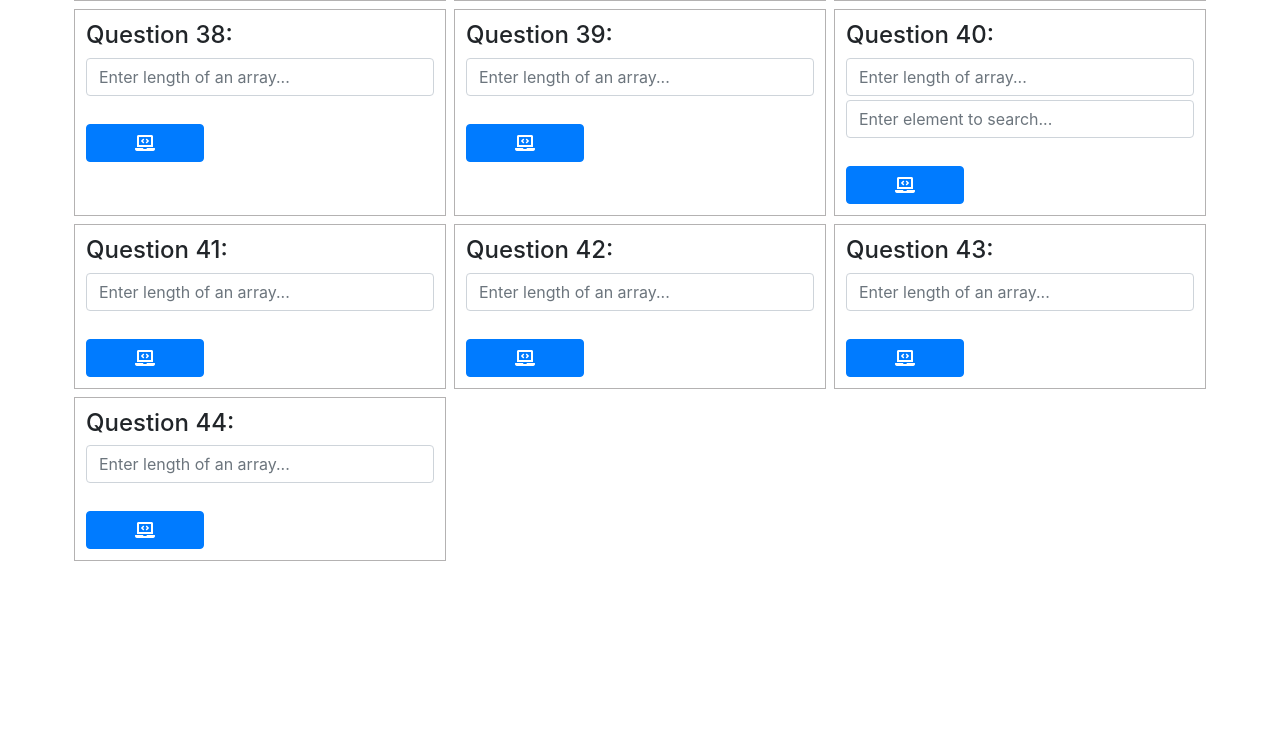
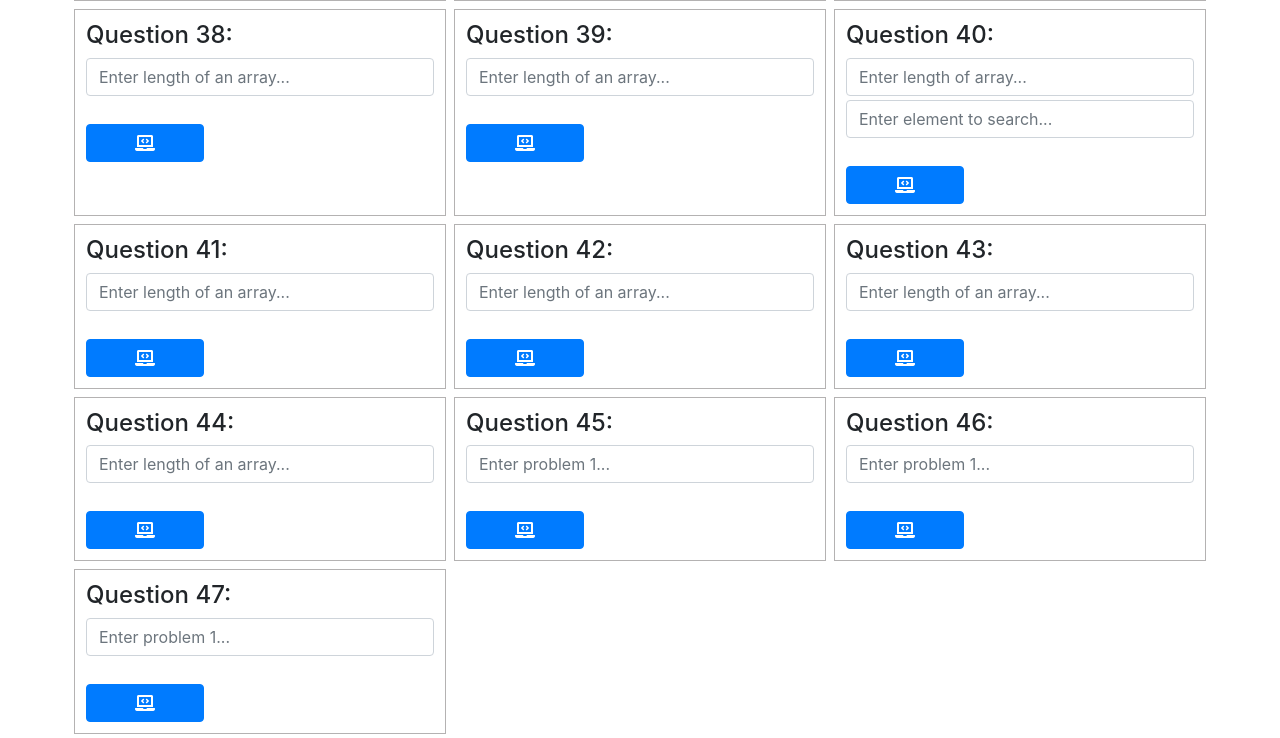
Before and after one commit to zuraizzafar/assignment-smti-16, a plain HTML site: page public/index.html in a window 1280 px wide. Shown: the part 2785-3523 px from the top of the page. Before the commit the page ends 3350 px from the top, so only its background shows below. Drawn offline with nearby package versions, Linux system fonts and the light colour scheme.

Commit message:
Created front end of upto question number 47

```diff
--- a/public/index.html
+++ b/public/index.html
@@ -556,7 +556,39 @@
                                 class="fas fa-laptop-code"></i></button>
                     </div>
                 </div>
-
+                <div class="col-sm-4 outline rounded p-3">
+                    <h4>Question 45:</h4>
+                    <input class="form-control mt-1 mb-1" type="text" name="q45-inp-1" id="q45-inp-1"
+                        placeholder="Enter problem 1...">
+                    <div id="answer-45">&nbsp;</div>
+                    <div class="text-left">
+                        <button class="btn btn-primary pl-5 pr-5" id="q45-calc" data-toggle="tooltip"
+                            data-placement="right" title="Calculate the answer..."><i
+                                class="fas fa-laptop-code"></i></button>
+                    </div>
+                </div>
+                <div class="col-sm-4 outline rounded p-3">
+                    <h4>Question 46:</h4>
+                    <input class="form-control mt-1 mb-1" type="text" name="q46-inp-1" id="q46-inp-1"
+                        placeholder="Enter problem 1...">
+                    <div id="answer-46">&nbsp;</div>
+                    <div class="text-left">
+                        <button class="btn btn-primary pl-5 pr-5" id="q46-calc" data-toggle="tooltip"
+                            data-placement="right" title="Calculate the answer..."><i
+                                class="fas fa-laptop-code"></i></button>
+                    </div>
+                </div>
+                <div class="col-sm-4 outline rounded p-3">
+                    <h4>Question 47:</h4>
+                    <input class="form-control mt-1 mb-1" type="text" name="q47-inp-1" id="q47-inp-1"
+                        placeholder="Enter problem 1...">
+                    <div id="answer-47">&nbsp;</div>
+                    <div class="text-left">
+                        <button class="btn btn-primary pl-5 pr-5" id="q47-calc" data-toggle="tooltip"
+                            data-placement="right" title="Calculate the answer..."><i
+                                class="fas fa-laptop-code"></i></button>
+                    </div>
+                </div>
             </div>
         </div>
     </section>
```
